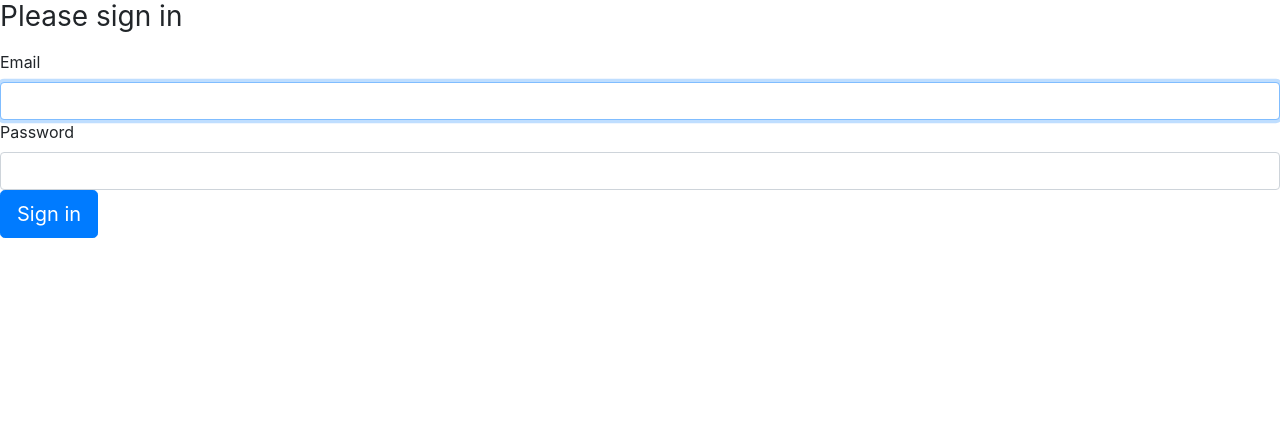
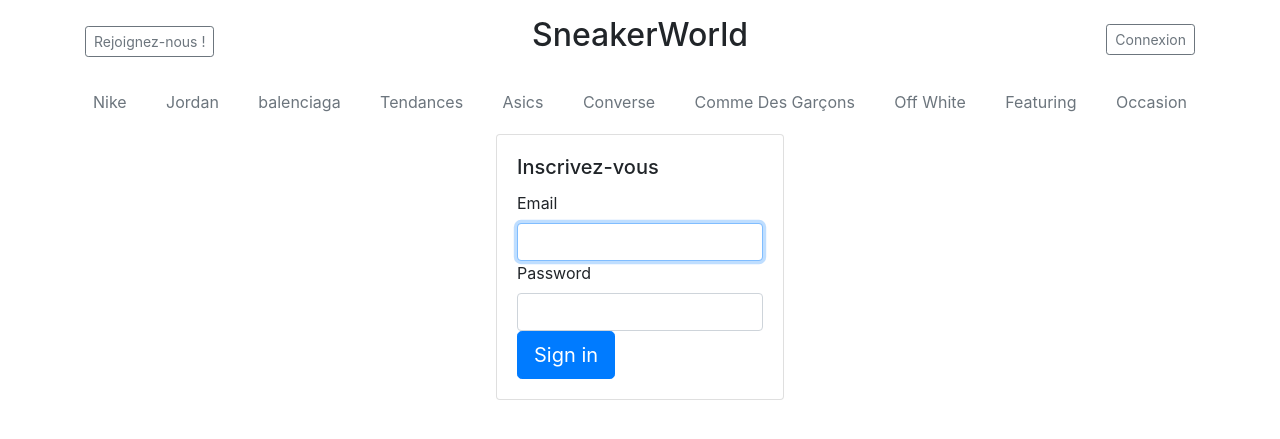
Before and after one commit to alexisg09/sneaker-world, a Symfony app: template SneakerWorld/templates/security/login.html.twig in a window 1280 px wide. Shown: the top 439 px of the page. Run offline with Twig, Linux system fonts and the light colour scheme; the template is opened without the code that fills it, so the values that code supplies are empty; some libraries are stand-ins or nearby versions.

Commit message:
style connexion

```diff
--- a/SneakerWorld/templates/security/login.html.twig
+++ b/SneakerWorld/templates/security/login.html.twig
@@ -3,6 +3,34 @@
 {% block title %}Log in!{% endblock %}
 
 {% block body %}
+<div class="container">
+    <header class="blog-header py-3">
+        <div class="row flex-nowrap justify-content-between align-items-center">
+            <div class="col-4 pt-1">
+                <button class="btn btn-sm btn-outline-secondary" data-toggle="modal" onclick="showModalInscription()">Rejoignez-nous !</button>
+            </div>
+            <div class="col-4 text-center">
+                <h2>SneakerWorld</h2>
+            </div>
+            <div class="col-4 d-flex justify-content-end align-items-center">
+                <a href="login" class="btn btn-sm btn-outline-secondary" >Connexion</a>
+            </div>
+        </div>
+    </header>
+    <div class="nav-scroller py-1 mb-2">
+        <nav class="nav d-flex justify-content-between">
+            <a class="p-2 text-muted" href="#">Nike</a>
+            <a class="p-2 text-muted" href="#">Jordan</a>
+            <a class="p-2 text-muted" href="#">balenciaga</a>
+            <a class="p-2 text-muted" href="#">Tendances</a>
+            <a class="p-2 text-muted" href="#">Asics</a>
+            <a class="p-2 text-muted" href="#">Converse</a>
+            <a class="p-2 text-muted" href="#">Comme Des Garçons</a>
+            <a class="p-2 text-muted" href="#">Off White</a>
+            <a class="p-2 text-muted" href="#">Featuring</a>
+            <a class="p-2 text-muted" href="#">Occasion</a>
+        </nav>
+    </div>
     <form method="post">
         {% if error %}
             <div class="alert alert-danger">{{ error.messageKey|trans(error.messageData, 'security') }}</div>
@@ -14,15 +42,24 @@
             </div>
         {% endif %}
 
-    <h1 class="h3 mb-3 font-weight-normal">Please sign in</h1>
+        <div class="d-flex justify-content-center">
+            <div class="card" style="width: 18rem;">
+                <div class="card-body">
+                    <h5 class="card-title">Inscrivez-vous</h5>
                     <label for="inputEmail">Email</label>
                     <input type="email" value="{{ last_username }}" name="email" id="inputEmail" class="form-control" required autofocus>
                     <label for="inputPassword">Password</label>
                     <input type="password" name="password" id="inputPassword" class="form-control" required>
-
                     <input type="hidden" name="_csrf_token"
                            value="{{ csrf_token('authenticate') }}"
                     >
+                    <button class="btn btn-lg btn-primary" type="submit">
+                        Sign in
+                    </button>
+                </div>
+            </div>
+        </div>
+
 
     {#
         Uncomment this section and add a remember_me option below your firewall to activate remember me functionality.
@@ -35,8 +72,7 @@
         </div>
     #}
 
-    <button class="btn btn-lg btn-primary" type="submit">
-        Sign in
-    </button>
+
         </form>
+</div>
 {% endblock %}
```
Lines whose indentation alone changed are shown as unchanged.
